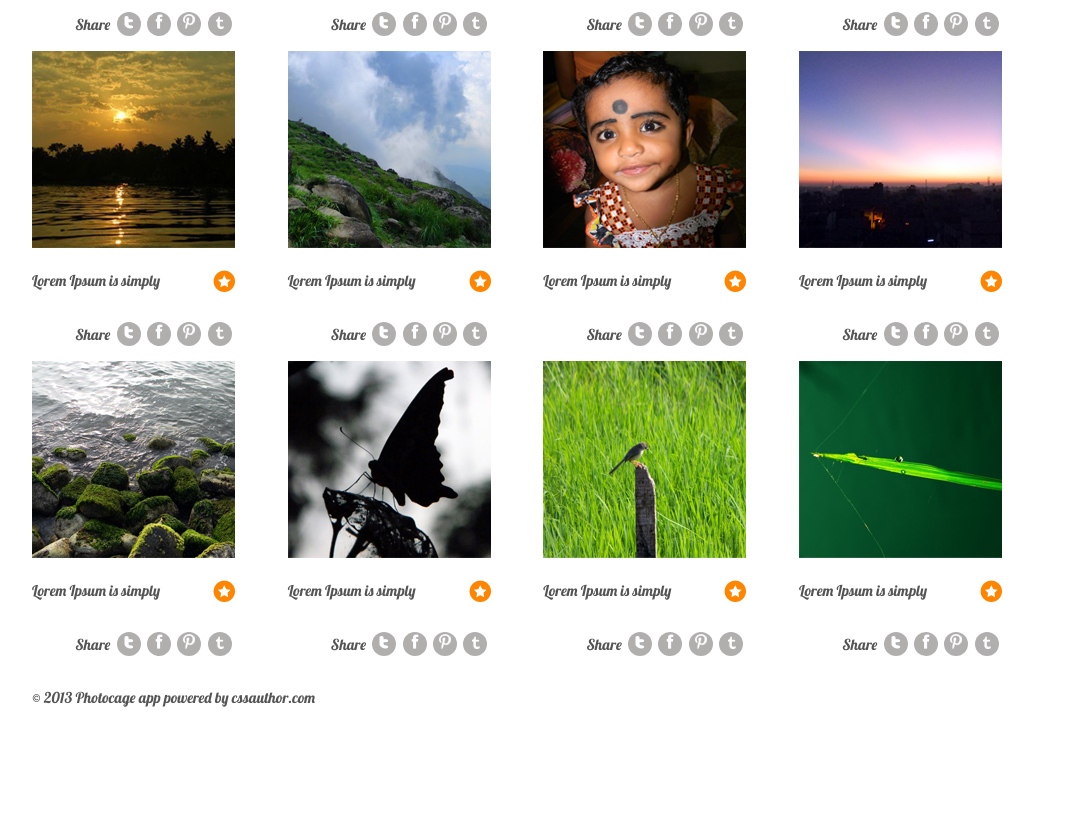
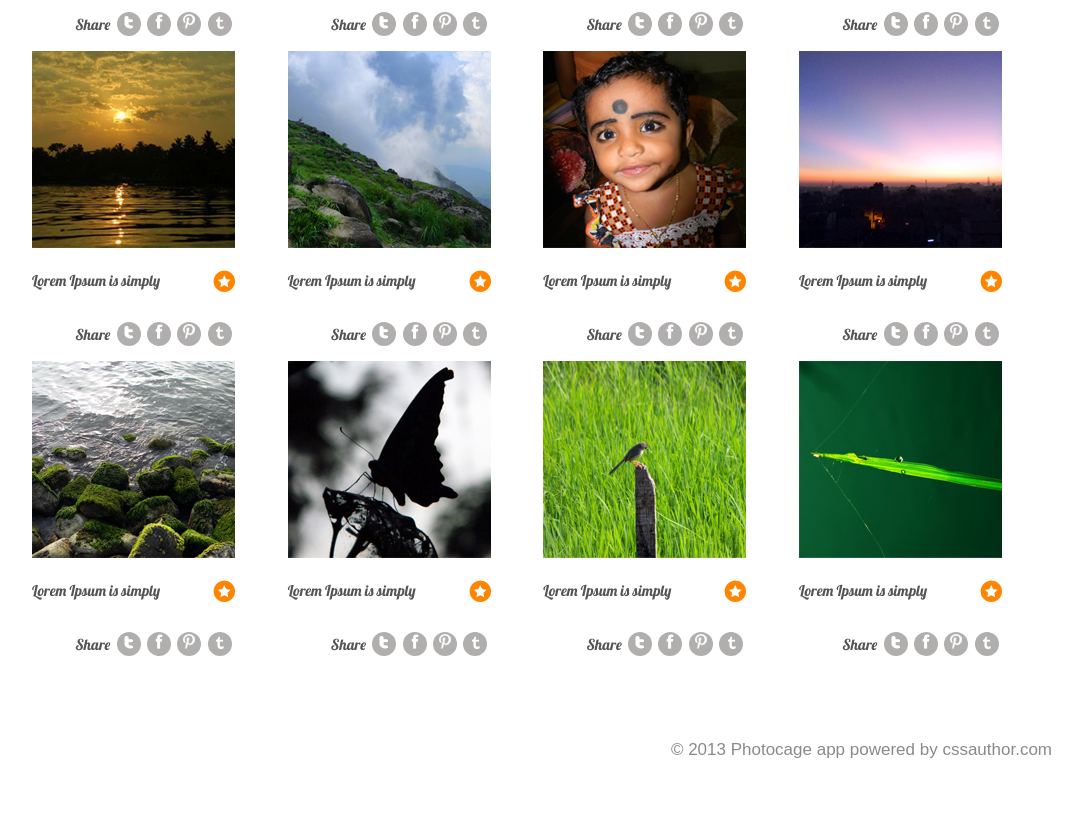
Before and after one commit to DmitriEr/Photo, a plain HTML site: page index.html in a window 1280 px wide. Shown: the part 605-1419 px from the top of the page, without its empty margins (98-1180 px from the left). Before the commit the page ends 1329 px from the top, so only its background shows below. Drawn offline with Linux system fonts and the light colour scheme.

Commit message:
release css footer

```diff
--- a/style.css
+++ b/style.css
@@ -160,3 +160,14 @@ input[type="submit"] {
     align-items: center;
     flex-wrap: nowrap;
 }
+
+/* footer */
+
+.page-footer__text {
+    text-align: right;
+    font-size: 17px;
+    font-family: 'Arial', sans-serif;
+    font-weight: 400;
+    color: #8b8a8a;
+    padding: 50px 0px;
+}
```
